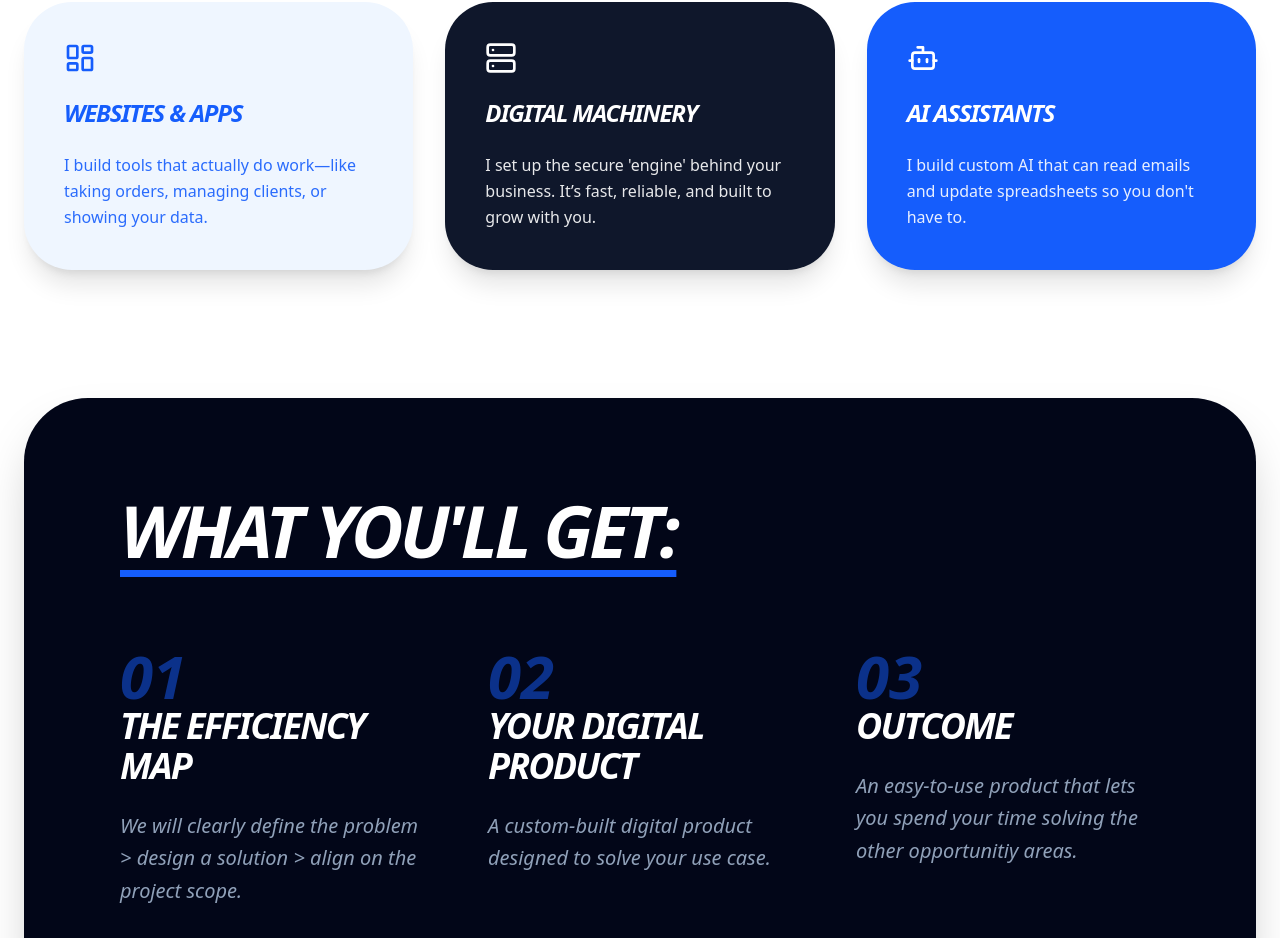
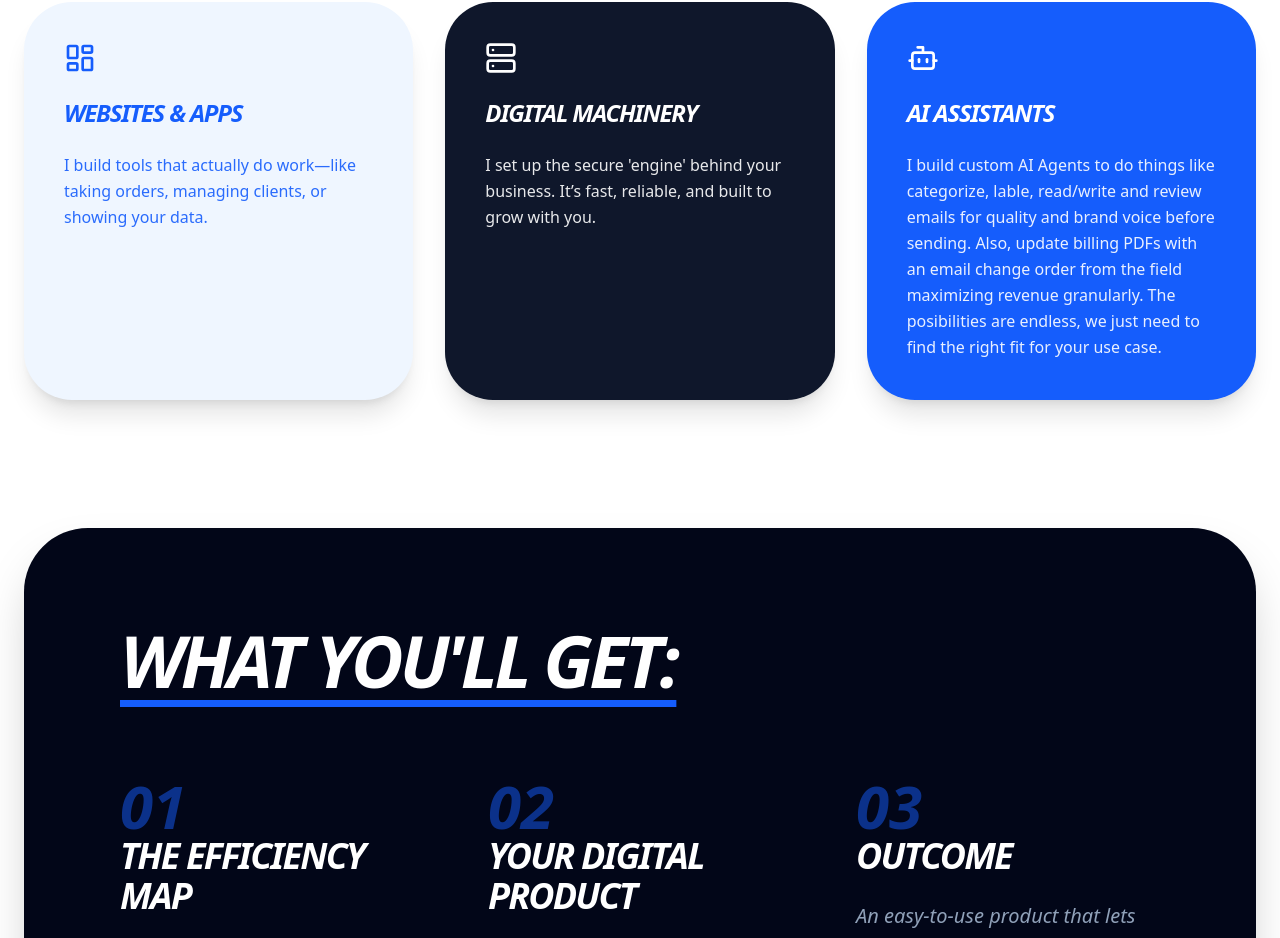
Before and after one commit to bombayway-png/portfolio-2026, a Next.js app: page / in a window 1280 px wide. Shown: the part 1120-2058 px from the top of the page. Built offline with nearby package versions, Linux system fonts and the light colour scheme.

Commit message:
Update page.tsx

```diff
--- a/app/page.tsx
+++ b/app/page.tsx
@@ -126,7 +126,7 @@ BUDGET ESTIMATE: ${formData.budget || 'To be discussed'}
         <section className="mb-32 grid grid-cols-1 md:grid-cols-3 gap-8">
             <TriadCard icon={LayoutDashboard} title="Websites & Apps" desc="I build tools that actually do work—like taking orders, managing clients, or showing your data." color="bg-blue-50 text-blue-600" />
             <TriadCard icon={Server} title="Digital Machinery" desc="I set up the secure 'engine' behind your business. It’s fast, reliable, and built to grow with you." color="bg-slate-900 text-white" />
-            <TriadCard icon={Bot} title="AI Assistants" desc="I build custom AI that can read emails and update spreadsheets so you don't have to." color="bg-blue-600 text-white" />
+            <TriadCard icon={Bot} title="AI Assistants" desc="I build custom AI Agents to do things like categorize, lable, read/write and review emails for quality and brand voice before sending. Also, update billing PDFs with an email change order from the field maximizing revenue granularly. The posibilities are endless, we just need to find the right fit for your use case." color="bg-blue-600 text-white" />
         </section>
 
         {/* --- What You'll Get --- */}
```
